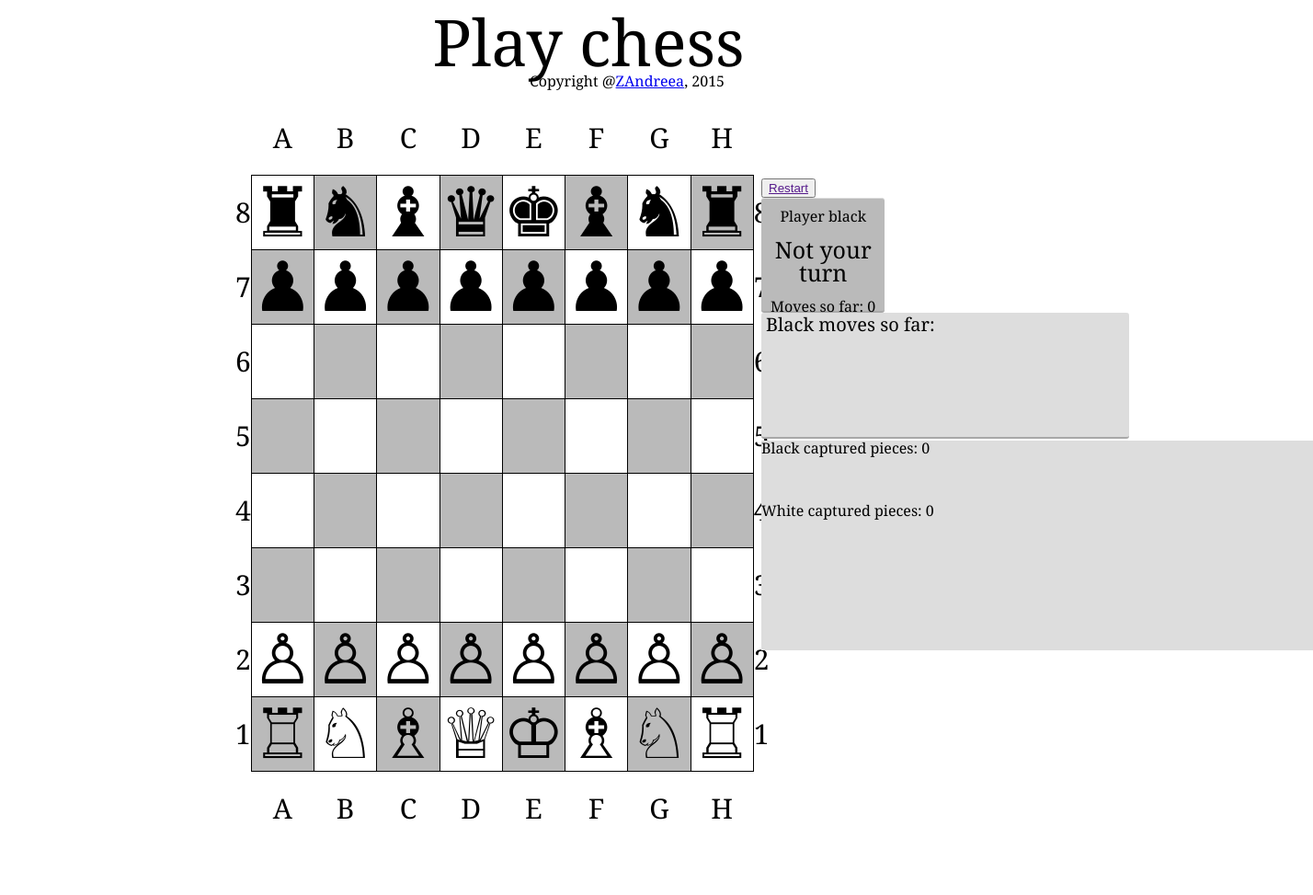
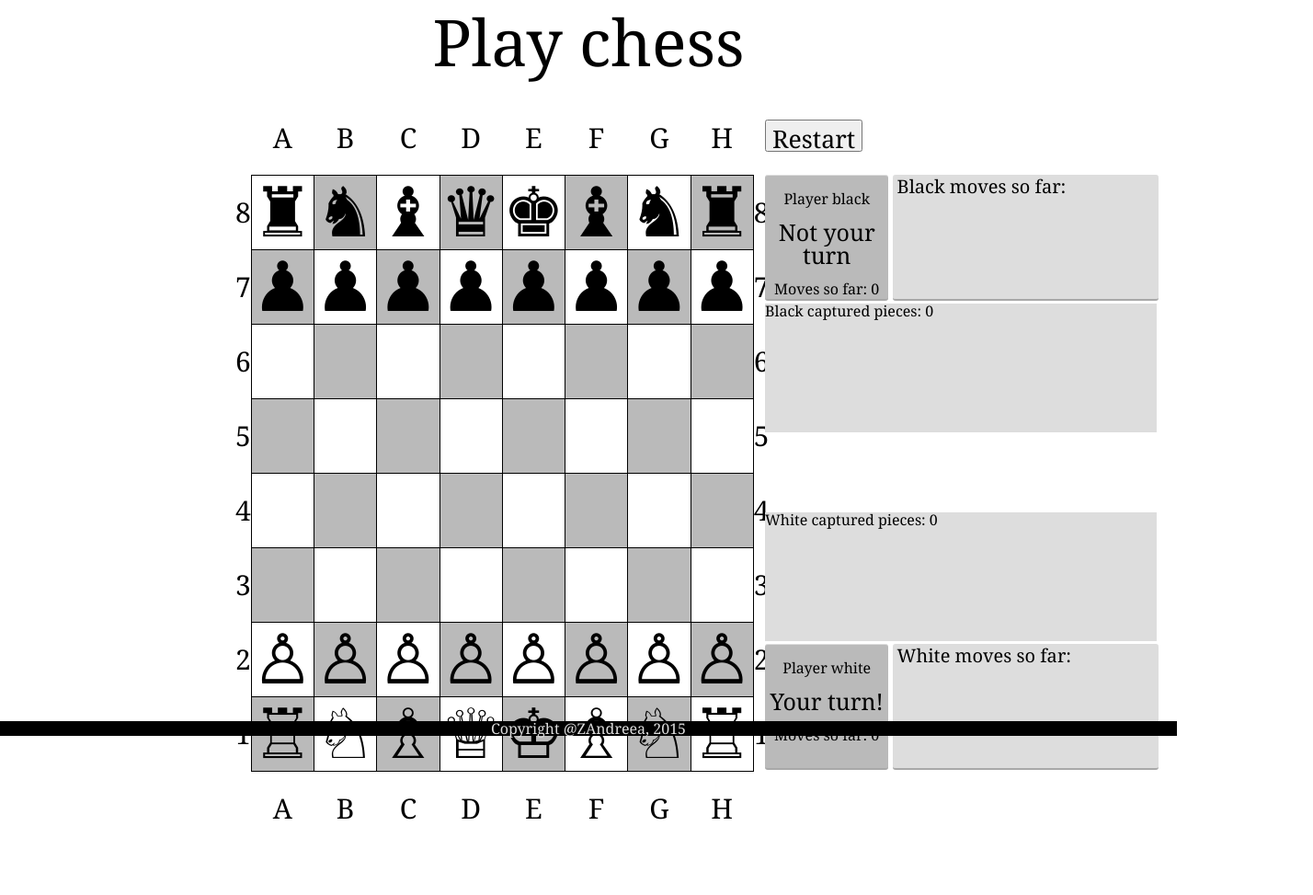
Before and after one commit to ZAndreea/chess-game, a plain HTML site: page index.html in a window 1280 px wide. Shown: the top 973 px of the page at 92% size, 1428 px wide, since content can reach past the window. After the commit the page ends 919 px from the top, so only its background shows below. Drawn offline with Linux system fonts and the light colour scheme.

Commit message:
Update stylesheet.css

```diff
--- a/css/stylesheet.css
+++ b/css/stylesheet.css
@@ -1,10 +1,14 @@
 body {
-	background-color: white;
 	-webkit-user-select: none;
 	-moz-user-select: none;
 	-ms-user-select: none;
 	user-select: none;
 	font-family:georgia;
+	background-color: white;
+}
+a {
+	text-decoration: none;
+	color: black;
 }
 header {
 	margin-top:10px;
@@ -15,9 +19,9 @@ header {
 td.chessboard-cell {
 	height:80px;
 	width:80px;
-	background-color: white;
 	border:1px solid black;
 	padding:0;
+	background-color:white;
 }
 td.chessboard-cell span {
 	font-size:75px;
@@ -31,88 +35,106 @@ tr:nth-of-type(2n+1) td:nth-of-type(2n){
 .chess-piece-span {
 	cursor:move;
 }
-
 .side-div {
 	width:35%;
 	float:right;
-	padding:4px;
-	margin-top:30px;
+	padding:0;
 	position:relative;
-	top:80px;
-	height:650px;
+	top:50px;
 }
 .chessboard-div {
 	float:left;
 	position:relative;
 	left:20%;
+	width:45%;
 	margin-top:30px;
-	width:45%;
 }
 .move-counter {
+	position:relative;
+	top:25px;
 	width:30%;
-	height:100px;
+	height:134px;
+	vertical-align:middle;
+	border-bottom:5px solid #A8A8A8;
 	background-color:#BABABA;
-	padding:2.5% 0;
 }
 .move-counter p {
+	position:relative;
+	top:17px;
 	text-align:center;
 }
 .move-counter p:nth-child(3) {
 	font-size:25px;
 }
 td.chessboard-index-cell {
-	width: 80px;
-	height: 80px;
-	background-color: white;
-	border: none;
-	padding: 0;
-	font-size: 30px;
-	text-align: center;
-	vertical-align: middle;
-}
-.moved-pieces {
-	background-color:#ddd;
-	width:400px;
-	height:134px;
-	overflow: auto;
+	width:80px;
+	height:80px;
+	border:none;
+	font-size:30px;
+	text-align:center;
+	vertical-align:middle;
+	background-color:white;
 }
 .move-counter, .moved-pieces {
-	position: relative;
+	display:inline-block;
+	position:relative;
 	border-bottom:2px solid #A8A8A8;
 	-webkit-border-radius:3px;
 	-moz-border-radius:3px;
 	border-radius:3px;
-	display:inline-block;
-	border-top: 1px solid #ddd;
-	display: inline-block;
+	border-top:1px solid #ddd;
+}
+.moved-pieces {
+	top:25px;
+	width:64.5%;
+	height:134px;
+	background-color:#ddd;
+	overflow:auto;
 }
 .white-move-counter, .white-moved-pieces {
-	position: relative;
-	top:300px;
+	top:28px;
 }
 .moved-pieces ul li {
-	padding: 2px 5px;
-	font-size: 20px;
+	padding:2px 5px;
+	font-size:20px;
 }
 .moved-pieces ul li:nth-of-type(2n) {
-	background-color: #A8A8A8;
+	background-color:#A8A8A8;
 }
 .captured-pieces {
-	height: 160px;
-	width: 600px;
+	position:relative;
+	top:25px;
+	height:140px;
+	width:95%;
 	background-color:#ddd;
-	position: relative;
 }
 .captured-pieces-p {
 	height:inherit;
 }
 .black-captured-pieces {
-	top:2px;
+	top:28px;
 }
 .captured-pieces-p {
 	font-size:60px;
 }
 .white-div {
-	bottom:90px;
-	position: relative;
+	position:relative;
+	top:90px;
 }
+.restart {
+	height:35px;
+	font-size:20pt;
+	font-family:inherit;
+}
+.copyright {
+	position:fixed;
+	bottom:0;
+	width:100%;
+	font-size:12pt;
+	text-align:center;
+	color:#ddd;
+	background-color:black;
+}
+.copyright a {
+	color:#ddd;
+}
```
